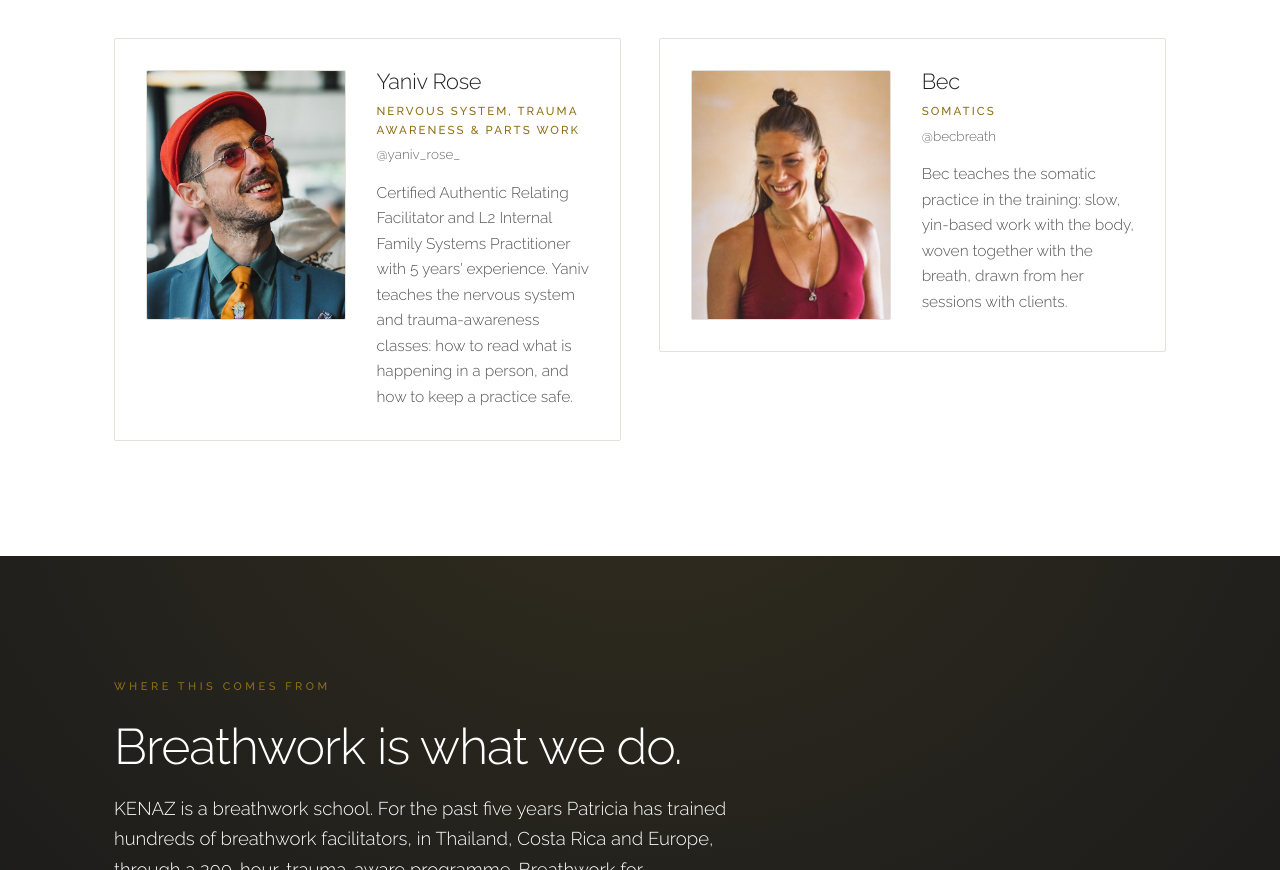
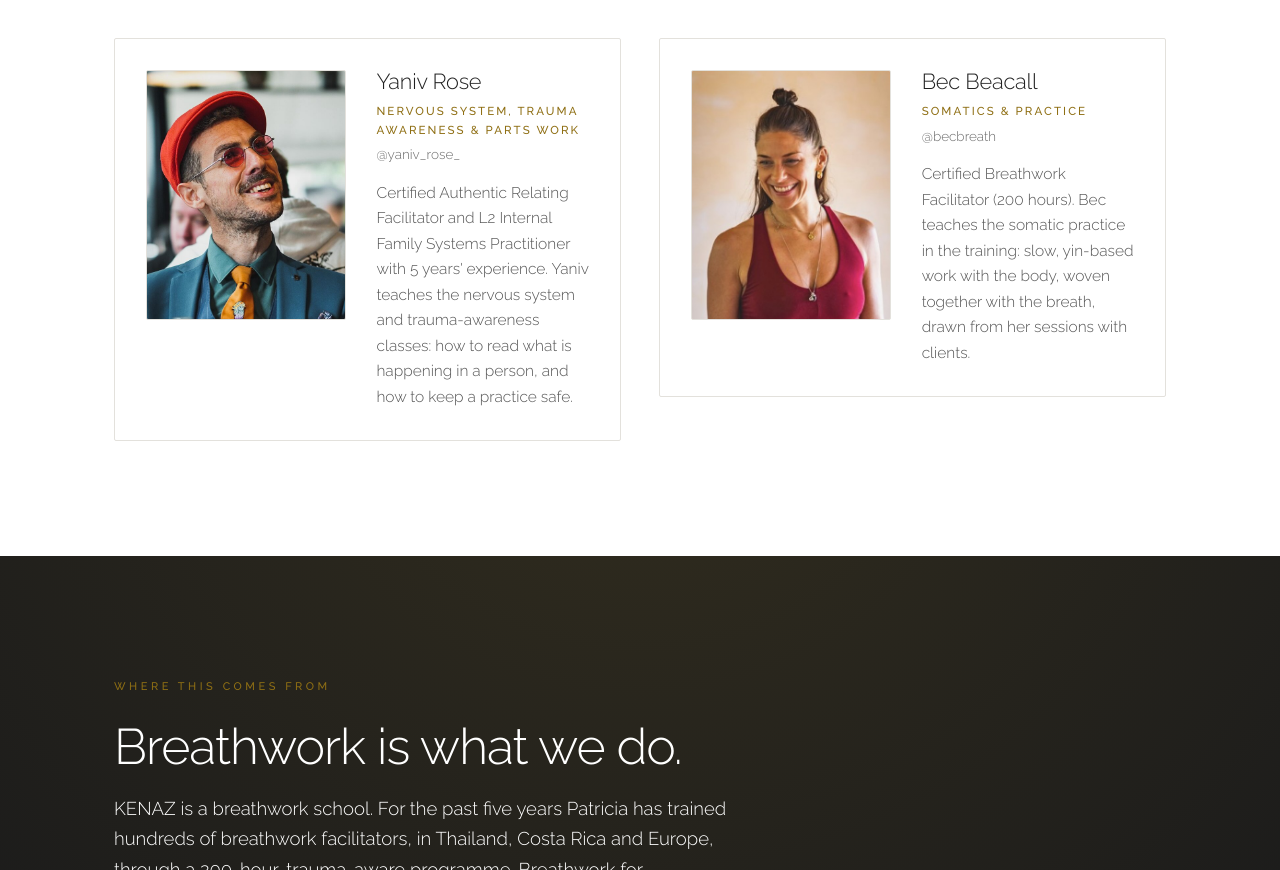
Before and after one commit to Yanivro/creator-of-transformation, a plain HTML site: page breathwork-for-practitioners/index.html in a window 1280 px wide. Shown: the part 8637-9507 px from the top of the page. Drawn offline with Linux system fonts and the light colour scheme.

Commit message:
Breathwork for Practitioners: Bec Beacall's name, credential and role
Co-Authored-By: Claude Fable 5.2 <noreply@anthropic.com>
Claude-Session: https://claude.ai/code/session_013KWQcX5owTmF5oPhsFupuJ

```diff
--- a/breathwork-for-practitioners/index.html
+++ b/breathwork-for-practitioners/index.html
@@ -633,14 +633,14 @@
           <p class="bio">Certified Authentic Relating Facilitator and L2 Internal Family Systems Practitioner with 5 years' experience. Yaniv teaches the nervous system and trauma-awareness classes: how to read what is happening in a person, and how to keep a practice safe.</p>
         </div>
       </div>
-      <!-- BEC: still needs her surname and her own bio. -->
+      <!-- BEC: still needs her own bio. -->
       <div class="fac second reveal d2">
-        <div class="portrait"><img src="photos/bec.jpg" width="430" height="538" loading="lazy" decoding="async" alt="Bec smiling, hair tied up, in front of a warm plaster wall" /></div>
+        <div class="portrait"><img src="photos/bec.jpg" width="430" height="538" loading="lazy" decoding="async" alt="Bec Beacall smiling, hair tied up, in front of a warm plaster wall" /></div>
         <div>
-          <h3 class="name">Bec</h3>
-          <div class="role">Somatics</div>
+          <h3 class="name">Bec Beacall</h3>
+          <div class="role">Somatics &amp; practice</div>
           <div class="handle">@becbreath</div>
-          <p class="bio">Bec teaches the somatic practice in the training: slow, yin-based work with the body, woven together with the breath, drawn from her sessions with clients.</p>
+          <p class="bio">Certified Breathwork Facilitator (200 hours). Bec teaches the somatic practice in the training: slow, yin-based work with the body, woven together with the breath, drawn from her sessions with clients.</p>
         </div>
       </div>
     </div>
```
